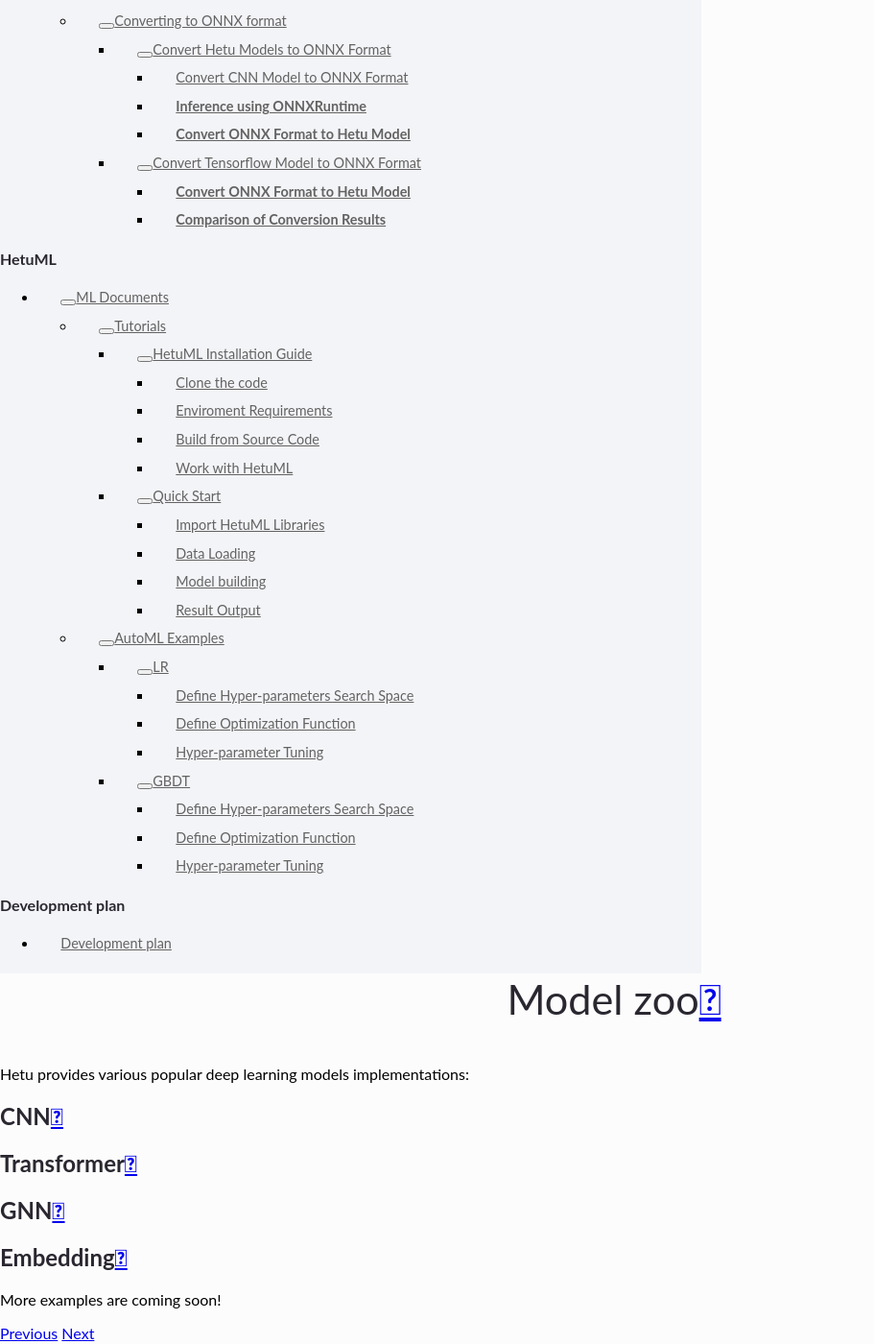
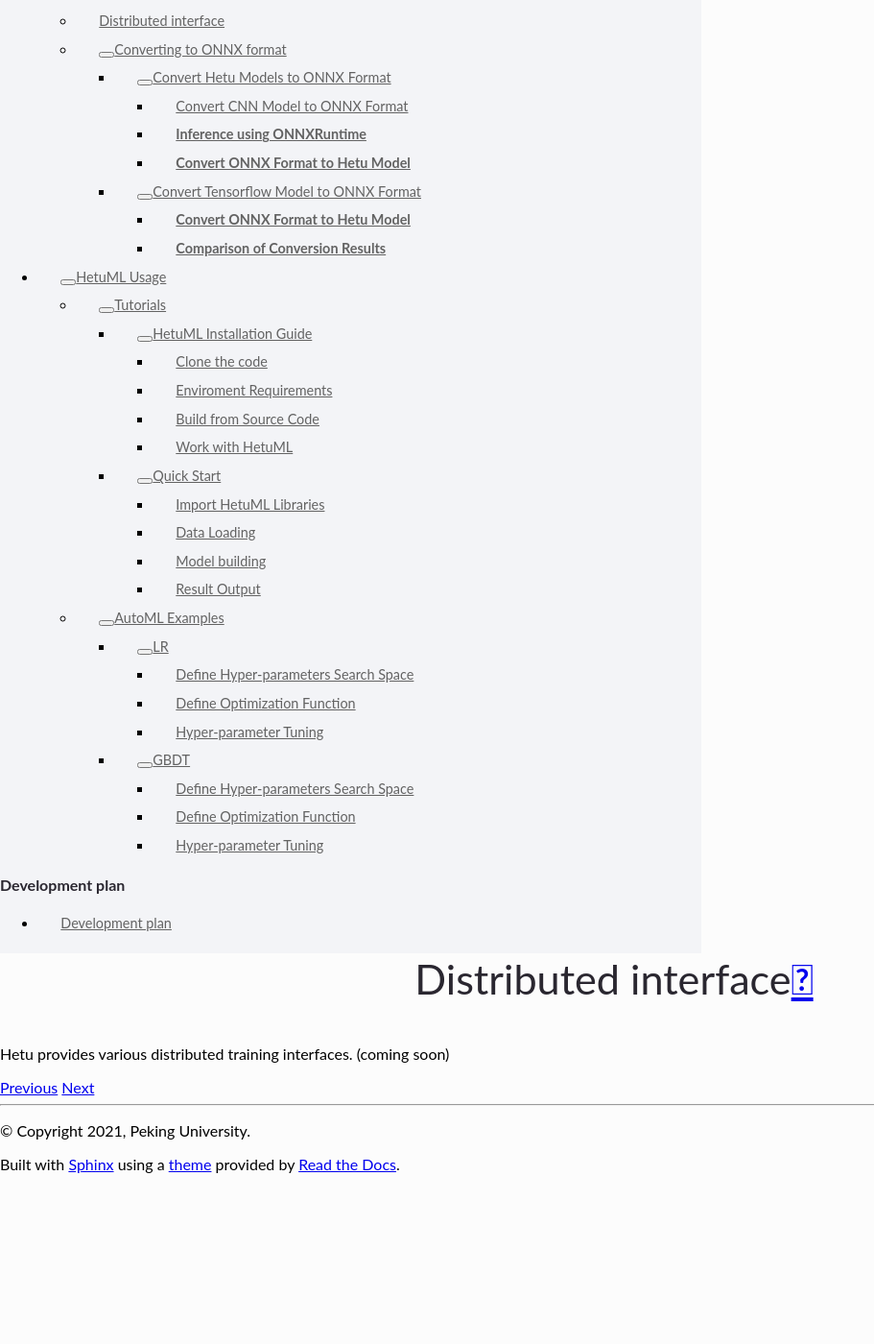
Before and after one commit to njw1123/Hetu_doc, a Sphinx documentation site: the page built from source/Tutorials/usage/contents_en.md, in a window 1280 px wide and 1400 px high, scrolled down 1927 px. Shown: the whole window at 96% size, without its empty margins (0-911 px from the left). Built offline with Sphinx 7.4.7 and the Read the Docs theme 2.0.0, drawn with Linux system fonts in a browser that asks for light colours; after the commit the page ends 3149 px from its top, so only the background shows below that; some of the changed text lies outside the part shown.

Commit message:
add interface

```diff
--- a/source/HetuML/index.rst
+++ b/source/HetuML/index.rst
@@ -1,4 +1,4 @@
-ML Documents
+HetuML Usage
 =================================
 HetuML is a high-performance and scalable distributed machine learning package, which can be used to solve large-scale machine learning problems with large-scale sparse data.
 We will detail on how to levarage HetuML for your machine learning problems in this module.
--- a/source/Tutorials/index.rst
+++ b/source/Tutorials/index.rst
@@ -1,4 +1,4 @@
-Tutorials
+Hetu Tutorials
 =================================
 This module displays how to use Hetu.
 
@@ -8,5 +8,6 @@
 
    install/contents_en
    start/contents_en
+   model/contents_en
    usage/contents_en
    onxx/contents_en
--- a/source/Tutorials/usage/contents_en.md
+++ b/source/Tutorials/usage/contents_en.md
@@ -1,14 +1,3 @@
-## Model zoo
+## Distributed interface
 
-Hetu provides various popular deep learning models implementations:
-
-
-### CNN
-
-### Transformer
-
-### GNN
-
-### Embedding
-
-More examples are coming soon!
+Hetu provides various distributed training interfaces. (coming soon)
--- a/source/index.rst
+++ b/source/index.rst
@@ -57,11 +57,6 @@
    :caption: Tutorials
 
    Tutorials/index
-
-.. toctree::
-   :maxdepth: 2
-   :caption: HetuML
-
    HetuML/index
 
 .. toctree::
```
Also changed, not shown: source/Tutorials/model/contents_en.md (added, +14 -0 lines).
